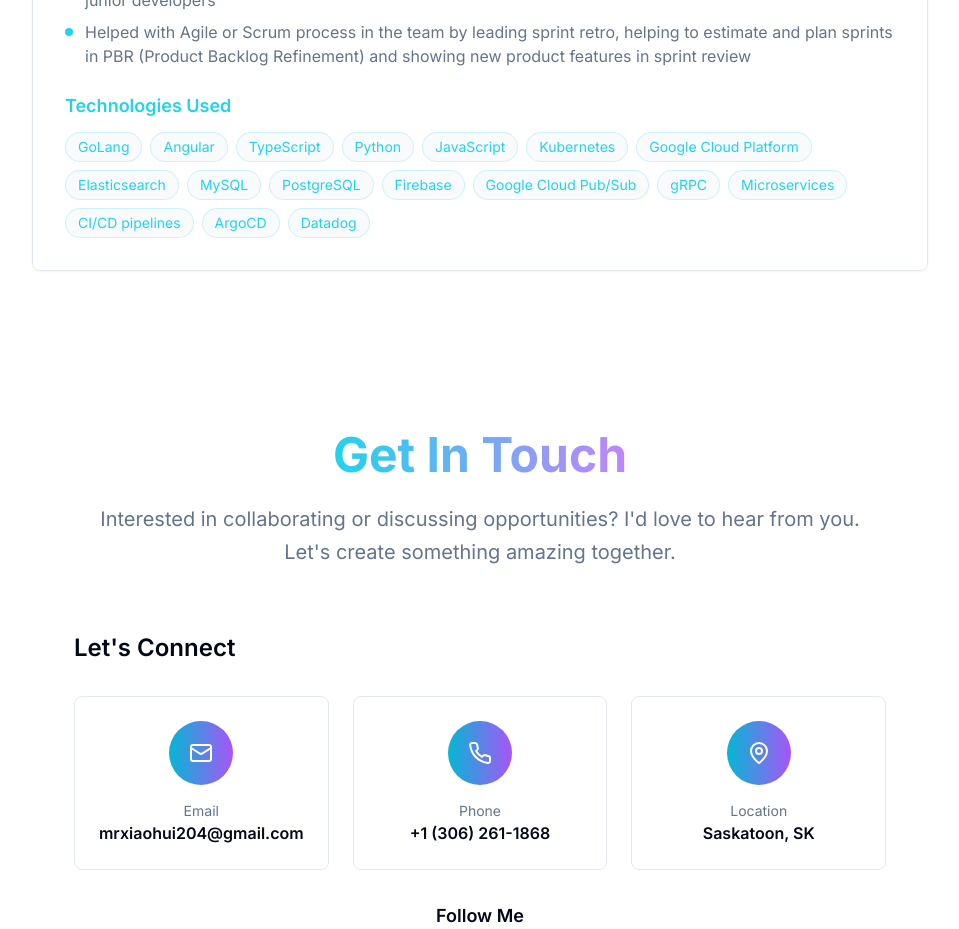
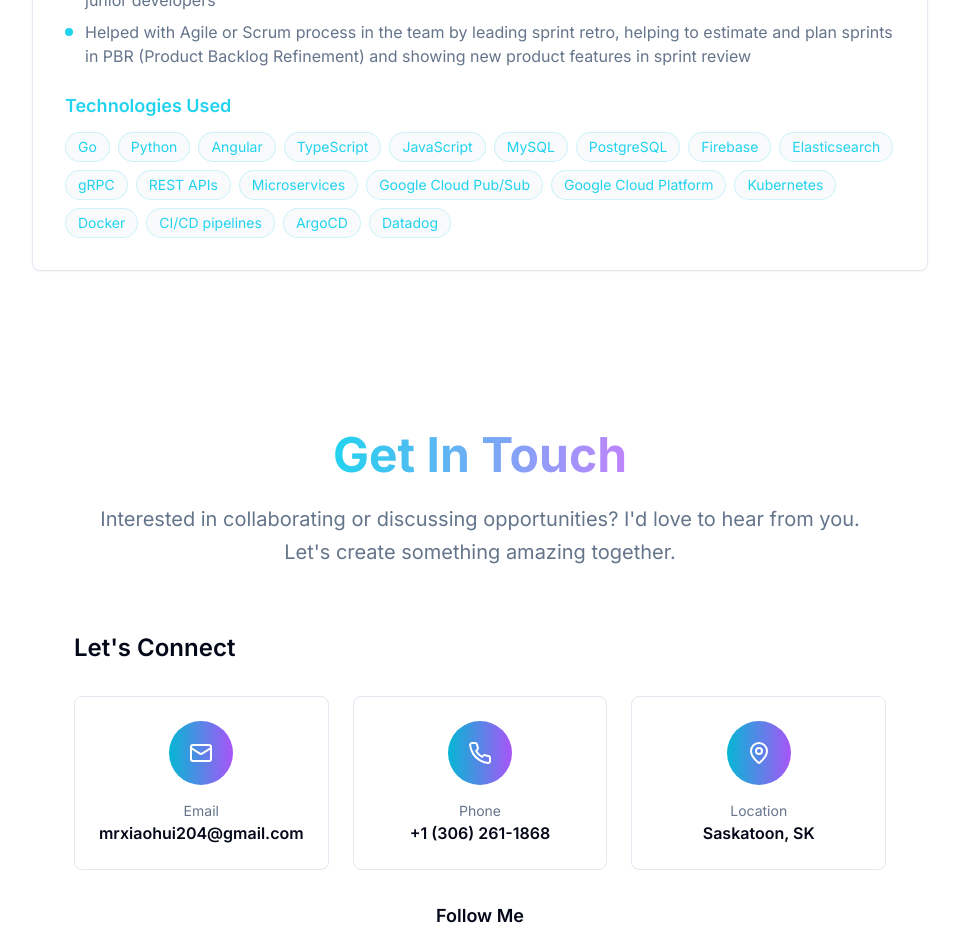
Before and after one commit to EvanHuang7/portfolio-app, a Next.js app: page / in a window 1280 px wide. Shown: the part 4620-5549 px from the top of the page, without its empty margins (160-1119 px from the left). Built offline with nearby package versions, Linux system fonts and the light colour scheme.

Commit message:
update the technologies badges in Experience section

```diff
--- a/components/Experience.tsx
+++ b/components/Experience.tsx
@@ -28,20 +28,22 @@ const Experience = () => {
         "Helped with Agile or Scrum process in the team by leading sprint retro, helping to estimate and plan sprints in PBR (Product Backlog Refinement) and showing new product features in sprint review",
       ],
       technologies: [
-        "GoLang",
+        "Go",
+        "Python",
         "Angular",
         "TypeScript",
-        "Python",
         "JavaScript",
-        "Kubernetes",
-        "Google Cloud Platform",
-        "Elasticsearch",
         "MySQL",
         "PostgreSQL",
         "Firebase",
+        "Elasticsearch",
+        "gRPC",
+        "REST APIs",
+        "Microservices",
         "Google Cloud Pub/Sub",
-        "gRPC",
-        "Microservices",
+        "Google Cloud Platform",
+        "Kubernetes",
+        "Docker",
         "CI/CD pipelines",
         "ArgoCD",
         "Datadog",
```
